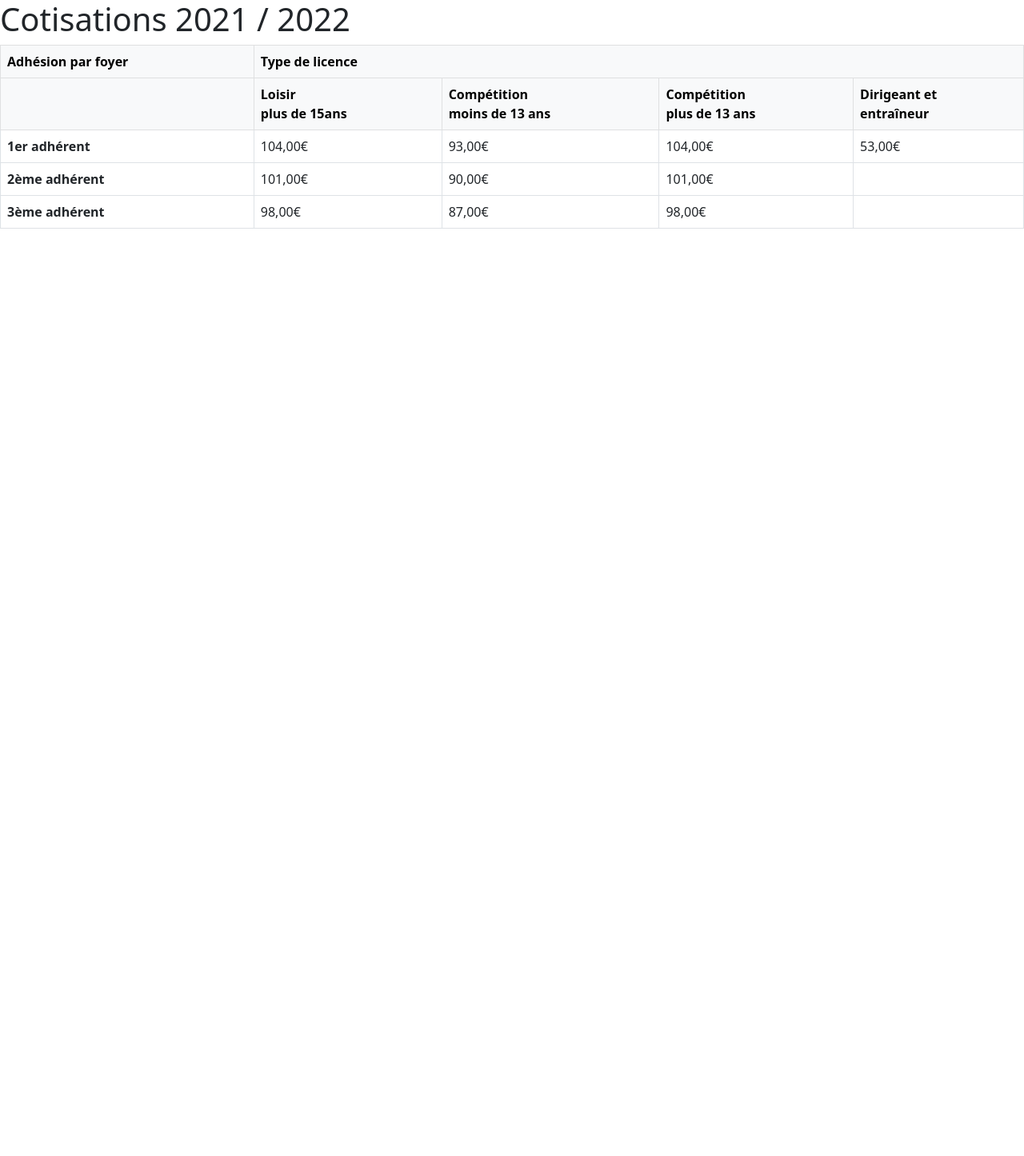
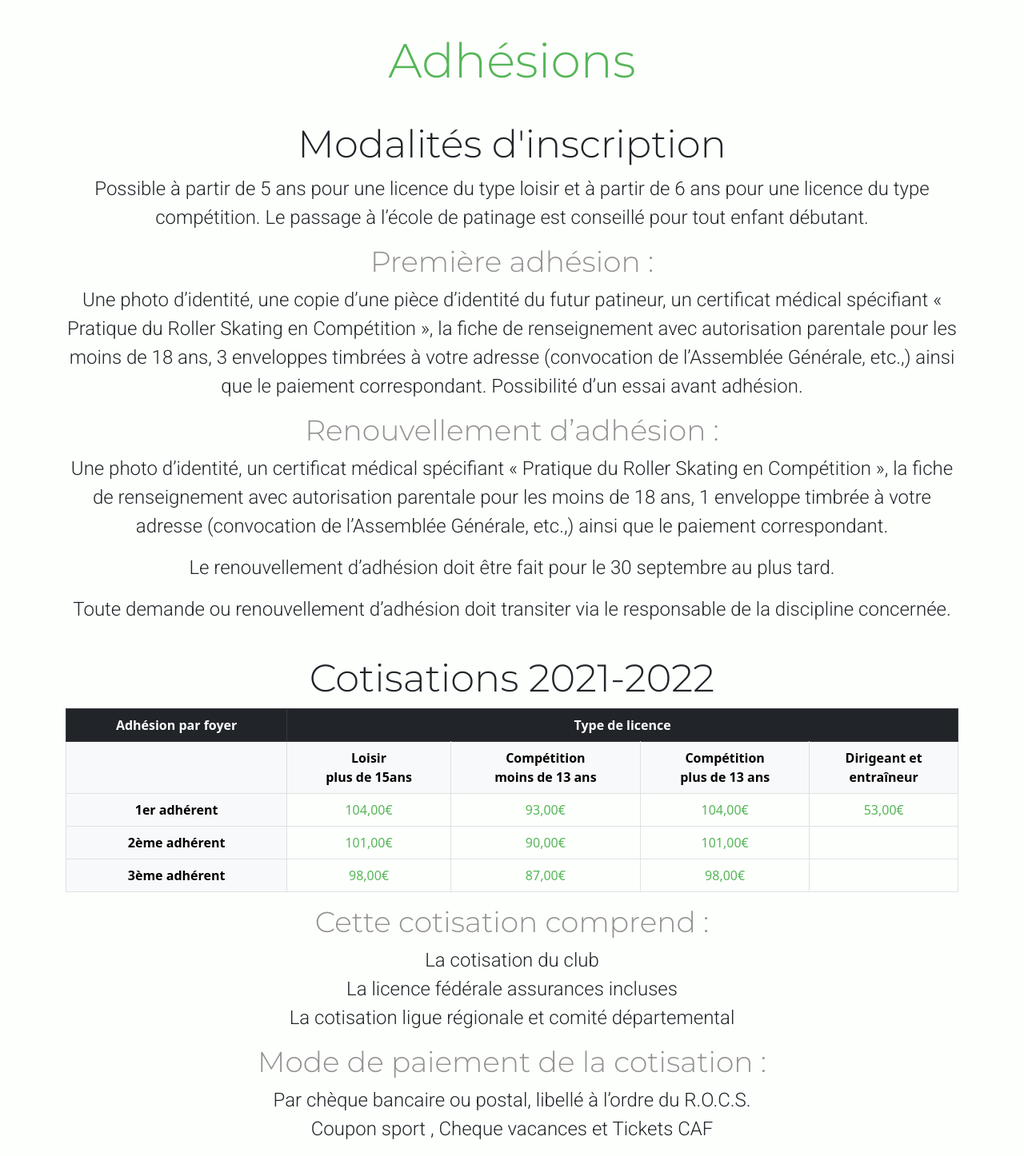
Before and after one commit to WildCodeSchool/orleans-202109-php-projet-rocs, a PHP site: template src/View/Membership/index.html.twig in a window 1280 px wide. Shown: the whole page at 80% size. Before the commit the page ends 286 px from the top, so only its background shows below. Run offline with PHP 8.4, Linux system fonts and the light colour scheme; the template is opened without the code that fills it, so the values that code supplies are empty; some libraries are stand-ins or nearby versions.

Commit message:
modality et subscription fin

```diff
--- a/src/View/Membership/index.html.twig
+++ b/src/View/Membership/index.html.twig
@@ -1,15 +1,31 @@
 {% extends 'layout.html.twig' %}
+{% block stylesheet %}
+	<link rel="stylesheet" href="/assets/css/membership.css">
+{% endblock %}
 
 {% block content %}
-	<h1>Cotisations 2021 / 2022</h1>
-	<section class="table-membership">
-		<table class="table table-bordered border table-borderless">
+
+	<section class="container">
+		<h1 class="title-membership">Adhésions</h1>
+		<section class="modality text-center">
+			<h2 class="title-modality">Modalités d'inscription</h2>
+			<p>Possible à partir de 5 ans pour une licence du type loisir et à partir de 6 ans pour une licence du type compétition. Le passage à l’école de patinage est conseillé pour tout enfant débutant.</p>
+			<h3>Première adhésion :</h3>
+			<p>Une photo d’identité, une copie d’une pièce d’identité du futur patineur, un certificat médical spécifiant « Pratique du Roller Skating en Compétition », la fiche de renseignement avec autorisation parentale pour les moins de 18 ans, 3 enveloppes timbrées à votre adresse (convocation de l’Assemblée Générale, etc.,) ainsi que le paiement correspondant. Possibilité d’un essai avant adhésion.</p>
+			<h3>Renouvellement d’adhésion :</h3>
+			<p>Une photo d’identité, un certificat médical spécifiant « Pratique du Roller Skating en Compétition », la fiche de renseignement avec autorisation parentale pour les moins de 18 ans, 1 enveloppe timbrée à votre adresse (convocation de l’Assemblée Générale, etc.,) ainsi que le paiement correspondant.</p>
+			<p>Le renouvellement d’adhésion doit être fait pour le 30 septembre au plus tard.</p>
+			<p>Toute demande ou renouvellement d’adhésion doit transiter via le responsable de la discipline concernée.</p>
+		</section>
+		<section class="table-subscription text-center">
+			<h2 class="title-subscription text-center">Cotisations 2021-2022</h2>
+			<table class="table table-bordered border table-borderless text-center">
 				<thead class="table-light">
-				<tr>
+					<tr class="table-dark">
 						<th scope="col" colspan="1">Adhésion par foyer</th>
 						<th scope="col" colspan="4">Type de licence</th>
 					</tr>
-				<tr>
+					<tr class="table-light">
 						<th scope="row"></th>
 						<th scope="row">Loisir
 							<br>plus de 15ans</th>
@@ -23,21 +39,21 @@
 				</thead>
 				<tbody>
 					<tr>
-					<th scope="row">1er adhérent</th>
+						<th class="table-light" scope="row">1er adhérent</th>
 						<td>104,00€</td>
 						<td>93,00€</td>
 						<td>104,00€</td>
 						<td>53,00€</td>
 					</tr>
 					<tr>
-					<th scope="row">2ème adhérent</th>
+						<th class="table-light" scope="row">2ème adhérent</th>
 						<td>101,00€</td>
 						<td>90,00€</td>
 						<td>101,00€</td>
 						<td></td>
 					</tr>
 					<tr>
-					<th scope="row">3ème adhérent</th>
+						<th class="table-light" scope="row">3ème adhérent</th>
 						<td>98,00€</td>
 						<td>87,00€</td>
 						<td>98,00€</td>
@@ -45,5 +61,13 @@
 					</tr>
 				</tbody>
 			</table>
+			<h3>Cette cotisation comprend :</h3>
+			<p>La cotisation du club<br>
+				La licence fédérale assurances incluses<br>
+				La cotisation ligue régionale et comité départemental<br></p>
+			<h3>Mode de paiement de la cotisation :</h3>
+			<p>Par chèque bancaire ou postal, libellé à l’ordre du R.O.C.S.<br>
+				Coupon sport , Cheque vacances et Tickets CAF</p>
+		</section>
 	</section>
 {% endblock %}
--- a/src/View/layout.html.twig
+++ b/src/View/layout.html.twig
@@ -10,7 +10,7 @@
 
 		<link href="https://cdn.jsdelivr.net/npm/bootstrap@5.1.3/dist/css/bootstrap.min.css" rel="stylesheet"
 			integrity="sha384-1BmE4kWBq78iYhFldvKuhfTAU6auU8tT94WrHftjDbrCEXSU1oBoqyl2QvZ6jIW3" crossorigin="anonymous">
-
+		<link rel="stylesheet" href="/assets/css/style.css">
 		{% block stylesheet %}{% endblock %}
 		<link rel="icon" href="/assets/images/favicon.png">
 
@@ -18,9 +18,7 @@
 
 	<body>
 		{% block content %}{% endblock %}
-    <script src="https://cdn.jsdelivr.net/npm/bootstrap@5.1.3/dist/js/bootstrap.bundle.min.js"
-        integrity="sha384-ka7Sk0Gln4gmtz2MlQnikT1wXgYsOg+OMhuP+IlRH9sENBO0LRn5q+8nbTov4+1p"
-        crossorigin="anonymous"></script>
+		<script src="https://cdn.jsdelivr.net/npm/bootstrap@5.1.3/dist/js/bootstrap.bundle.min.js" integrity="sha384-ka7Sk0Gln4gmtz2MlQnikT1wXgYsOg+OMhuP+IlRH9sENBO0LRn5q+8nbTov4+1p" crossorigin="anonymous"></script>
 		{% block javascript %}{% endblock %}
 	</body>
 
```
Also changed, not shown: public/assets/css/membership.css (added), public/assets/css/style.css. Lines whose indentation alone changed are shown as unchanged.
